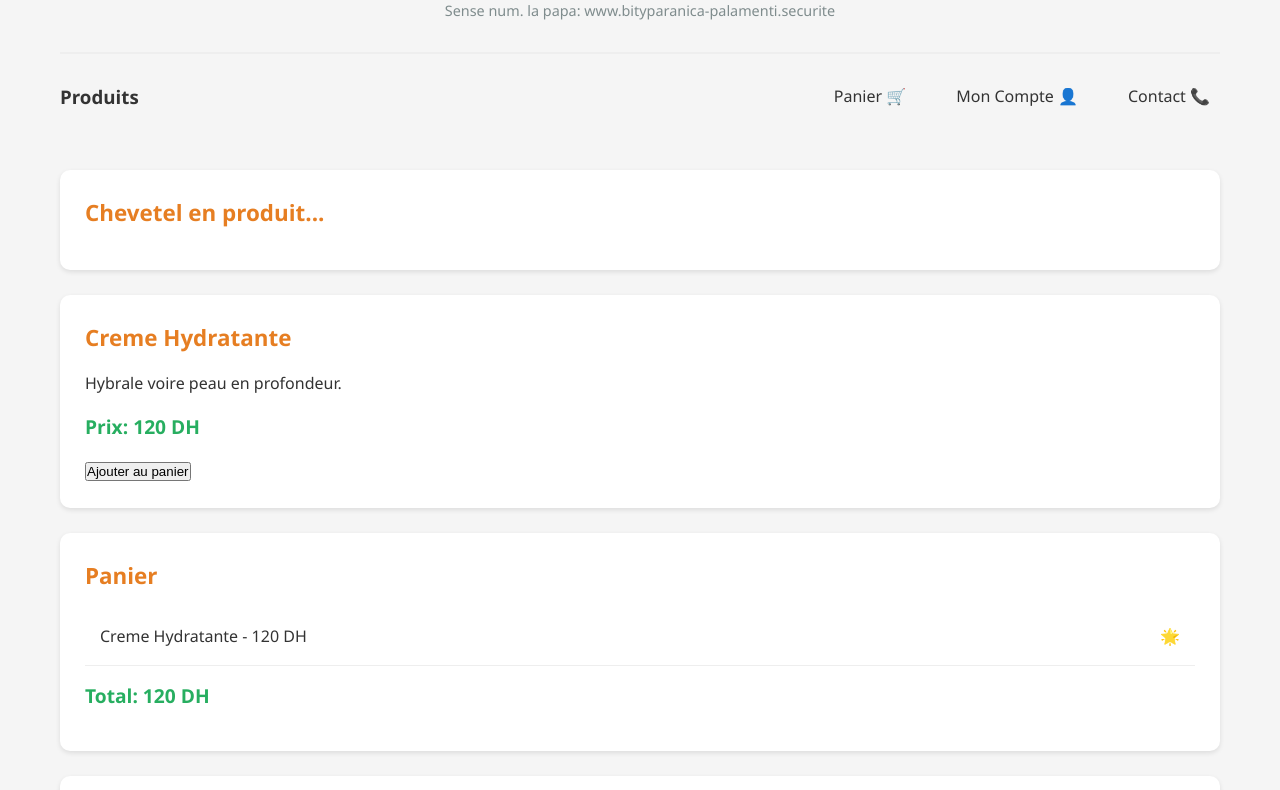
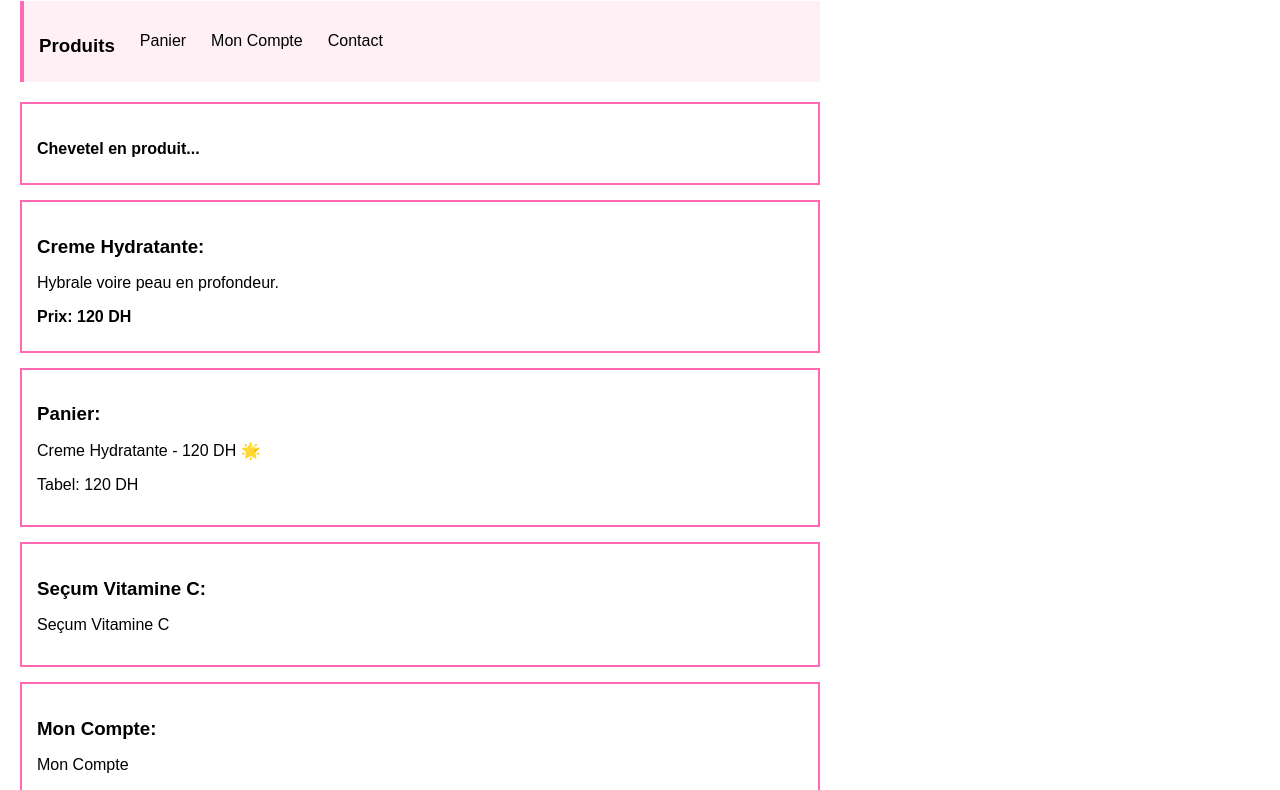
Before and after one commit to Aelwr3/BITYPARA, a plain HTML site: page index.html in a window 1280 px wide. Shown: the part 125-915 px from the top of the page. Drawn offline with Linux system fonts and the light colour scheme.

Commit message:
Update index.html

```diff
--- a/index.html
+++ b/index.html
@@ -2,188 +2,113 @@
 <html lang="fr">
 <head>
     <meta charset="UTF-8">
-    <meta name="viewport" content="width=device-width, initial-scale=1.0">
-    <title>BITY PARA - Cosmétiques</title>
+    <title>BITY PARA</title>
     <style>
-        /* Reset CSS */
-        * {
-            margin: 0;
-            padding: 0;
-            box-sizing: border-box;
+        body {
+            font-family: Arial, sans-serif;
+            margin: 20px;
+            max-width: 800px;
+            background: white;
+            color: black;
         }
 
-        /* Styles généraux */
-        body {
-            font-family: 'Segoe UI', Tahoma, Geneva, Verdana, sans-serif;
-            background-color: #f5f5f5;
-            color: #333;
-            line-height: 1.6;
+        /* العنوان الرئيسي مع الشريط الوردي */
+        h1 {
+            text-align: center;
+            font-size: 28px;
+            border-bottom: 3px solid #ff69b4;
+            padding-bottom: 10px;
+            margin-bottom: 15px;
         }
 
-        .container {
-            max-width: 1200px;
-            margin: 0 auto;
-            padding: 20px;
+        /* رابط البابا */
+        .papa-link {
+            text-align: center;
+            color: #666;
+            font-size: 14px;
+            margin: 10px 0 30px 0;
         }
 
-        /* En-tête */
-        .header {
-            text-align: center;
-            padding: 30px 0;
-            border-bottom: 2px solid #eee;
+        /* قائمة التنقل مع الحد الوردي */
+        .nav {
+            display: flex;
+            gap: 25px;
+            margin: 20px 0;
+            padding: 15px;
+            background: #fff0f5;
+            border-left: 4px solid #ff69b4;
         }
 
-        .header h1 {
-            color: #2c3e50;
-            font-size: 2.5em;
-            margin-bottom: 10px;
+        /* الأقسام ذات الحدود الوردية */
+        .section {
+            border: 2px solid #ff69b4;
+            padding: 15px;
+            margin: 15px 0;
+            background: white;
         }
 
-        .papa-link {
-            color: #7f8c8d;
-            font-size: 0.9em;
+        /* السعر باللون الأسود الغامق */
+        .price {
+            color: black;
+            margin: 10px 0;
+            font-weight: bold;
         }
 
-        /* Navigation */
-        .nav-bar {
-            display: flex;
-            justify-content: space-between;
-            align-items: center;
-            padding: 20px 0;
-            margin-bottom: 30px;
+        /* النجمة الوردية */
+        .star {
+            color: #ff69b4;
+            font-size: 16px;
         }
 
-        .nav-links {
-            display: flex;
-            gap: 30px;
-        }
-
-        .nav-links p {
-            cursor: pointer;
-            padding: 10px;
-            border-radius: 5px;
-            transition: background 0.3s;
-        }
-
-        .nav-links p:hover {
-            background: #ecf0f1;
-        }
-
-        /* Sections produits */
-        .product-section {
-            background: white;
-            border-radius: 10px;
-            padding: 25px;
-            margin-bottom: 25px;
-            box-shadow: 0 2px 5px rgba(0,0,0,0.1);
-        }
-
-        .product-title {
-            color: #e67e22;
-            margin-bottom: 15px;
-            font-size: 1.4em;
-        }
-
-        .price-tag {
-            color: #27ae60;
-            font-weight: bold;
-            font-size: 1.2em;
-            margin: 15px 0;
-        }
-
-        .special-offer {
-            color: #c0392b;
-            font-size: 0.9em;
-        }
-
-        /* Panier */
-        .cart-item {
-            display: flex;
-            justify-content: space-between;
-            align-items: center;
-            padding: 15px;
-            border-bottom: 1px solid #eee;
-        }
-
-        .star-icon {
-            color: #f1c40f;
-            margin-left: 10px;
-        }
-
-        /* Responsive Design */
-        @media (max-width: 768px) {
-            .nav-bar {
-                flex-direction: column;
-                gap: 15px;
-            }
-
-            .container {
-                padding: 10px;
-            }
+        /* عناوين الأقسام */
+        h3, h4 {
+            color: black;
+            margin-bottom: 10px;
         }
     </style>
 </head>
 <body>
-    <div class="container">
-        <!-- En-tête -->
-        <header class="header">
+    <!-- العنوان الرئيسي -->
     <h1>BITY PARA</h1>
     <p class="papa-link">Sense num. la papa: www.bityparanica-palamenti.securite</p>
-        </header>
 
-        <!-- Navigation -->
-        <nav class="nav-bar">
+    <!-- قائمة التنقل -->
+    <div class="nav">
         <h3>Produits</h3>
-            <div class="nav-links">
-                <p>Panier 🛒</p>
-                <p>Mon Compte 👤</p>
-                <p>Contact 📞</p>
-            </div>
-        </nav>
-
-        <!-- Section promotion -->
-        <div class="product-section">
-            <h4 class="product-title">Chevetel en produit...</h4>
+        <p>Panier</p>
+        <p>Mon Compte</p>
+        <p>Contact</p>
     </div>
 
-        <!-- Produit 1 -->
-        <div class="product-section">
-            <h3 class="product-title">Creme Hydratante</h3>
-            <p>Hybrale voire peau en profondeur.</p>
-            <p class="price-tag">Prix: 120 DH</p>
-            <button class="add-to-cart">Ajouter au panier</button>
+    <!-- قسم الشعار -->
+    <div class="section">
+        <h4>Chevetel en produit...</h4>
     </div>
 
-        <!-- Panier -->
-        <div class="product-section">
-            <h3 class="product-title">Panier</h3>
-            <div class="cart-item">
-                <span>Creme Hydratante - 120 DH</span>
-                <span class="star-icon">🌟</span>
-            </div>
-            <div class="cart-total">
-                <p class="price-tag">Total: 120 DH</p>
-            </div>
+    <!-- المنتج 1 -->
+    <div class="section">
+        <h3>Creme Hydratante:</h3>
+        <p>Hybrale voire peau en profondeur.</p>
+        <p class="price">Prix: 120 DH</p>
     </div>
 
-        <!-- Produit 2 -->
-        <div class="product-section">
-            <h3 class="product-title">Seçum Vitamine C</h3>
-            <p>Seçum Vitamine C</p>
-            <p class="price-tag">Prix: 150 DH</p>
-            <p class="special-offer">(Offre spéciale -20%)</p>
-            <button class="add-to-cart">Ajouter au panier</button>
+    <!-- سلة الشراء -->
+    <div class="section">
+        <h3>Panier:</h3>
+        <p>Creme Hydratante - 120 DH <span class="star">🌟</span></p>
+        <p>Tabel: 120 DH</p>
     </div>
 
-        <!-- Compte utilisateur -->
-        <div class="product-section">
-            <h3 class="product-title">Mon Compte</h3>
-            <form>
-                <input type="email" placeholder="Email" required>
-                <input type="password" placeholder="Mot de passe" required>
-                <button type="submit">Se connecter</button>
-            </form>
+    <!-- المنتج 2 -->
+    <div class="section">
+        <h3>Seçum Vitamine C:</h3>
+        <p>Seçum Vitamine C</p>
     </div>
+
+    <!-- حساب المستخدم -->
+    <div class="section">
+        <h3>Mon Compte:</h3>
+        <p>Mon Compte</p>
     </div>
 </body>
 </html>
```
Lines whose indentation alone changed are shown as unchanged.
